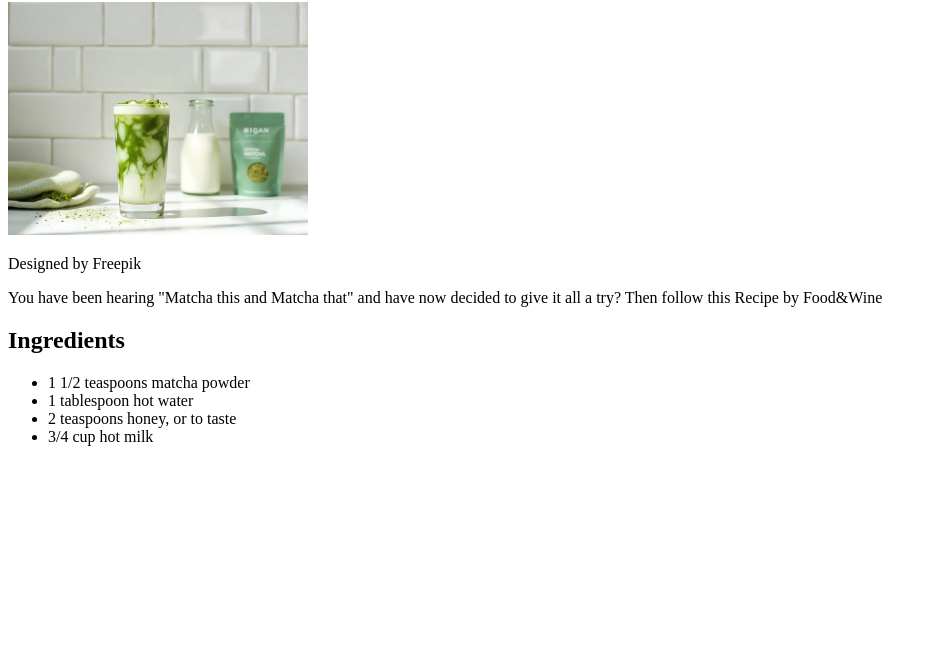
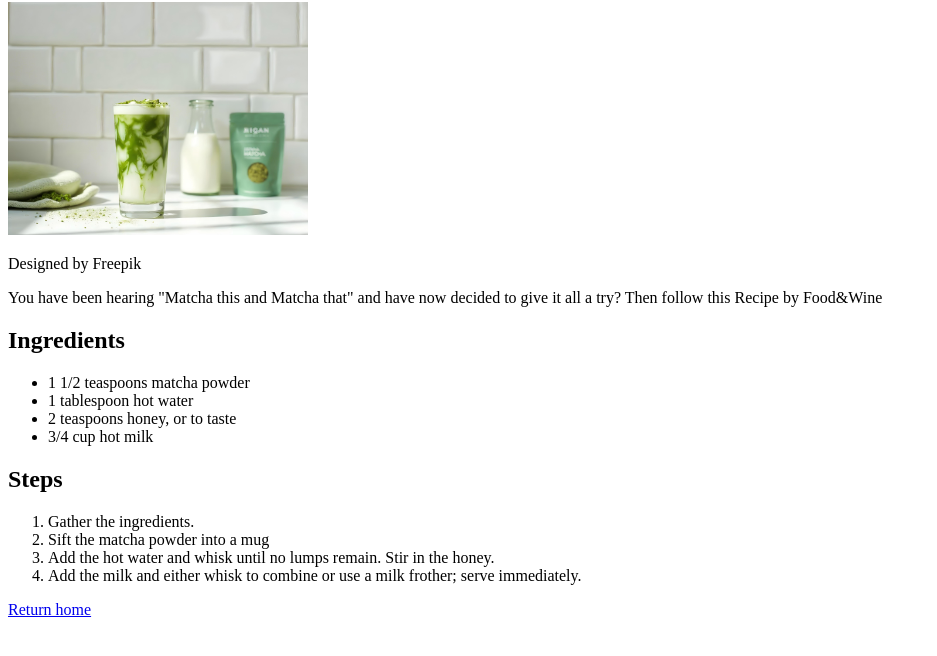
Before and after one commit to cdoame/odin-recipes, a plain HTML site: page recipes/matcha.html in a window 1280 px wide. Shown: the part 78-734 px from the top of the page, without its empty margins (0-937 px from the left). Drawn offline with Linux system fonts and the light colour scheme.

Commit message:
Add Steps/Instructions to matcha.html

```diff
--- a/recipes/matcha.html
+++ b/recipes/matcha.html
@@ -18,5 +18,15 @@
         <li>2 teaspoons honey, or to taste</li>
         <li>3/4 cup hot milk</li>
     </ul>
+
+    <h2>Steps</h2>
+    <ol>
+        <li>Gather the ingredients.</li>
+        <li>Sift the matcha powder into a mug</li>
+        <li>Add the hot water and whisk until no lumps remain. Stir in the honey.</li>
+        <li>Add the milk and either whisk to combine or use a milk frother; serve immediately.</li>
+    </ol>
+
+    <a href="../index.html">Return home</a>
 </body>
 </html>
```
